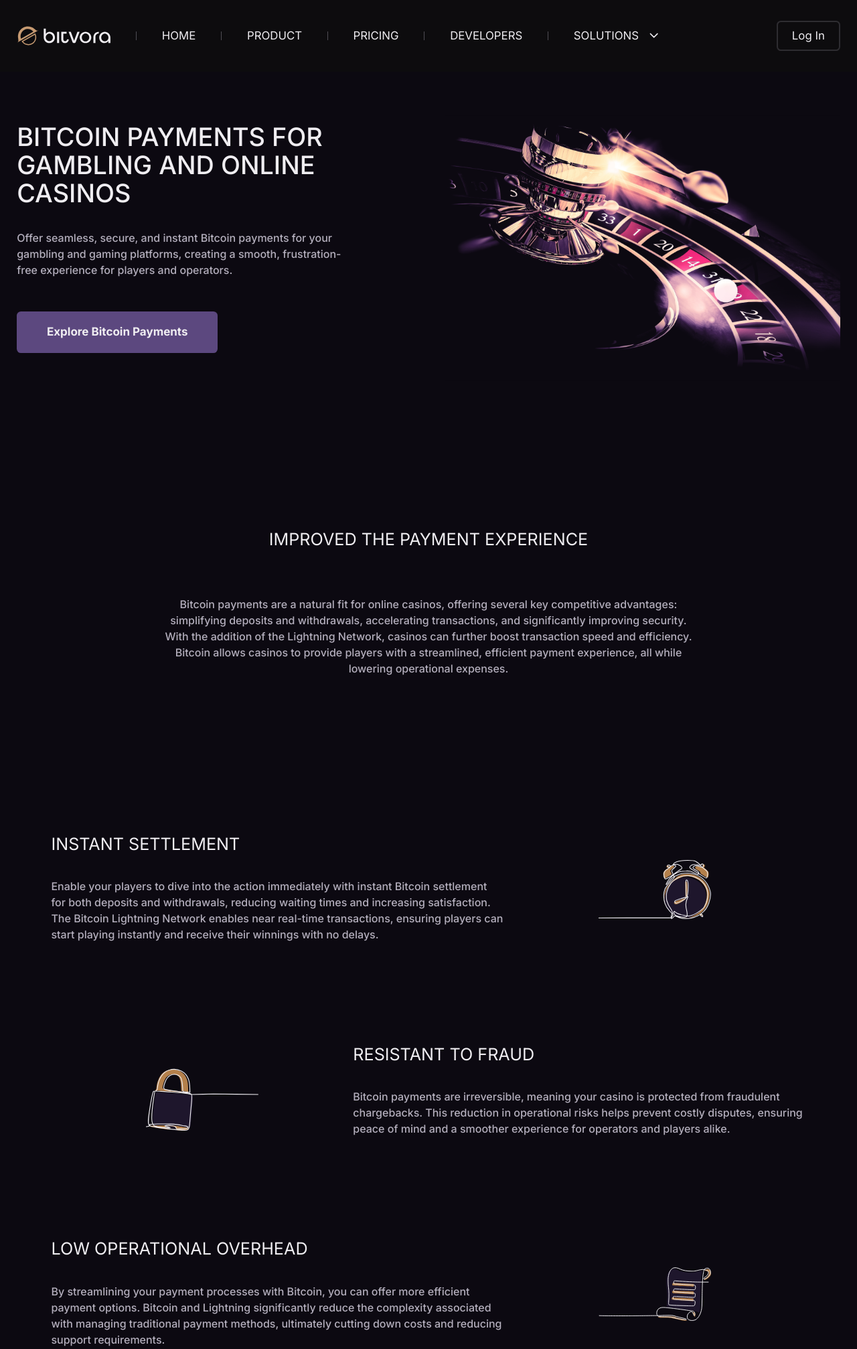
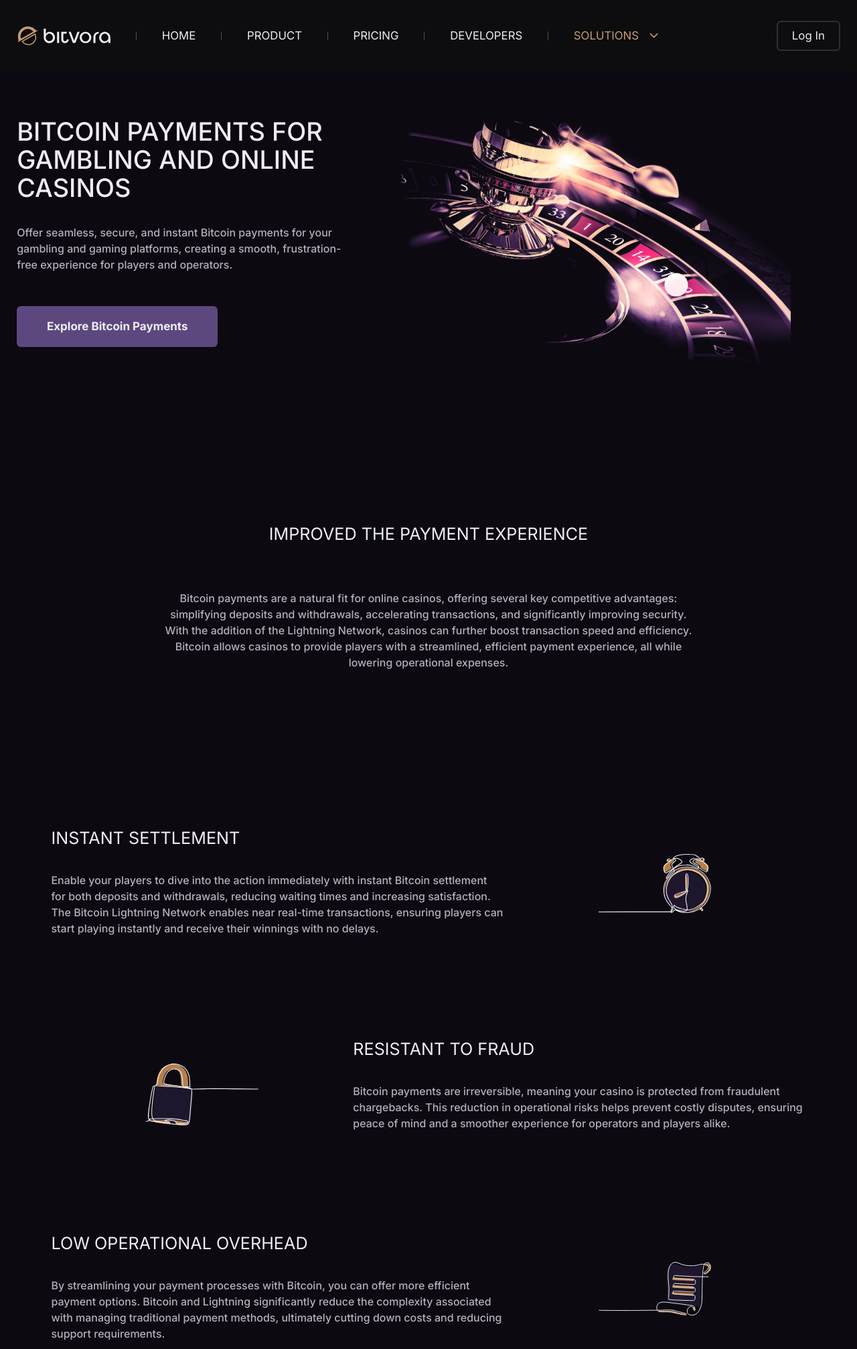
Before and after one commit to bitvora/bitvora-home, a PHP site: page /solutions/gambling-and-online-casinos.html in a window 1280 px wide. Shown: the top 2014 px of the page at 67% size. Run offline with PHP 8.4, Linux system fonts and the light colour scheme.

Commit message:
Update tablet view for gambing and casino page

```diff
--- a/index.html
+++ b/index.html
@@ -1,7 +1,6 @@
 <html lang="en">
 
 <head>
-  <!-- Google tag (gtag.js) -->
   <script async src="https://www.googletagmanager.com/gtag/js?id=G-F53PKPK28X"></script>
   <script>
     window.dataLayer = window.dataLayer || [];
--- a/js/menu.js
+++ b/js/menu.js
@@ -7,6 +7,13 @@
   const mobileMenuToggle = document.getElementById('mobile-menu-toggle');
   const mobileMenuIcon = document.getElementById('mobile-menu-icon');
   const mobileMenu = document.getElementById('mobile-menu');
+  const mobileSolutionsLinkText = document.getElementById('mobile-solutions-link');
+
+  if (window.location.pathname.startsWith('/solutions')) {
+    solutionsLink.style.color = '#C69A71';
+    mobileSolutionsLinkText.style.color = '#C69A71';
+
+  }
 
   let menuActive = false;
 
--- a/solutions/gambling-and-online-casinos.html
+++ b/solutions/gambling-and-online-casinos.html
@@ -1,7 +1,6 @@
 <html lang="en">
 
 <head>
-    <!-- Google tag (gtag.js) -->
     <script async src="https://www.googletagmanager.com/gtag/js?id=G-F53PKPK28X"></script>
     <script>
         window.dataLayer = window.dataLayer || [];
@@ -347,10 +346,16 @@
                             </li>
                             <li class="mb-6 border-light border-b-[1px] border-opacity-15 pb-6 flex tex-center justify-center"
                                 id="mobile-solutions">
-                                <p
-                                    class="text-light text-sm: sm:text-base hover:text-gold nav-link uppercase font-medium flex gap-3 items-center cursor-pointer">
+                                <p class="text-light text-sm: sm:text-base hover:text-gold nav-link uppercase font-medium flex gap-3 items-center cursor-pointer"
+                                    id="mobile-solutions-link">
                                     Solutions
-                                    <img src='/assets/right.svg' class="h-3 w-3" />
+                                    <svg width="8" height="12" viewBox="0 0 8 12" fill="none"
+                                        xmlns="http://www.w3.org/2000/svg">
+                                        <path
+                                            d="M0.977252 11.6477C0.777553 11.448 0.759398 11.1355 0.922789 10.9153L0.977252 10.8523L5.82925 6L0.977252 1.14775C0.777553 0.948047 0.759398 0.63555 0.922789 0.415341L0.977252 0.352253C1.17695 0.152553 1.48945 0.134398 1.70966 0.297789L1.77275 0.352253L7.02275 5.60225C7.22245 5.80195 7.2406 6.11445 7.07721 6.33466L7.02275 6.39775L1.77275 11.6477C1.55308 11.8674 1.19692 11.8674 0.977252 11.6477Z"
+                                            stroke="currentColor" />
+                                    </svg>
+
                                 </p>
                             </li>
                         </ul>
@@ -585,7 +590,7 @@
         </header>
     </div>
 
-    <main class="mt-10 pt-10 sm:mt-0 md:mt-2 lg:mt-4 xl:mt-4 2xl:mt-4 w-full mb-8 pb-8">
+    <main class="mt-12 pt-12 sm:mt-8 sm:pt-8 md:mt-2 lg:mt-4 xl:mt-4 2xl:mt-4 w-full mb-8 pb-8">
         <section class="flex justify-between items-center px-6 py-5 container mx-auto w-full">
             <div class="relative block lg:flex w-full">
                 <div id="hero-section"
@@ -606,8 +611,8 @@
                         Bitcoin Payments</a>
                 </div>
 
-                <div class="relative w-full lg:w-[60%] xl:w-[60%] 2xl:w-[60%] mt-10 flex justify-end py-12">
-                    <img src="/assets/gambling.png" class="w-full lg:w-[80%] max-w-none" />
+                <div class="relative w-full lg:w-[60%] xl:w-[60%] 2xl:w-[60%] mt-10 flex justify-end sm:justify-center lg:justify-end py-12">
+                    <img src="/assets/gambling.png" class="w-full sm:w-[80%] md:w-[70%] lg:w-[80%] max-w-none mx-auto" />
                 </div>
             </div>
         </section>
@@ -834,7 +839,7 @@
 
         <footer id="footer">
             <section
-                class="bg-white w-full px-4 sm:px-[50px] lg:px-[150px] py-[10px] sm:py-[20px] md:py-[30px] lg:py-[50px] mt-[35px] sm:mt-[45px] mlgd:mt-[75px] pt-[35px] sm:pt-[45px] md:pt-[40px] lg:pt-[75px] mb-12 pb-12 2xl:container">
+                class="bg-white w-full px-4 sm:px-[50px] lg:px-[130px] 2xl:px-[150px] py-[10px] sm:py-[20px] md:py-[30px] lg:py-[50px] mt-[35px] sm:mt-[45px] md:mt-[75px] pt-[35px] sm:pt-[45px] md:pt-[40px] lg:pt-[75px] mb-12 pb-12 2xl:container">
                 <div
                     class="w-80 md:w-[300px] lg:w-[600px] flex md:block items-center justify-center md:justify-start text-center md:text-left mx-auto md:mx-[unset]">
                     <h4
@@ -844,7 +849,7 @@
                 </div>
 
                 <div
-                    class="mt-2 sm:mt-2 md:mt-2 lg:mt-2 xl:mt-2 2xl:mt-2 pt-2 sm:pt-2 md:pt-2 lg:pt-2 xl:pt-2 2xl:pt-2 md:flex justify-between items-center">
+                    class="mt-2 sm:mt-2 md:mt-2 lg:mt-2 xl:mt-2 2xl:mt-2 pt-2 sm:pt-2 md:pt-2 lg:pt-2 xl:pt-2 2xl:pt-2 lg:flex justify-between items-center">
                     <div class="w-full md:w-[600px] text-center md:text-left">
                         <p class="text-text font-light text-[13px] lg:text-base 2xl:text-lg">
                             Ready to explore how Bitcoin payments can transform your online gaming business? Visit our
--- a/styles/main.css
+++ b/styles/main.css
@@ -874,6 +874,10 @@
   margin-top: 2.5rem;
 }
 
+.mt-12 {
+  margin-top: 3rem;
+}
+
 .block {
   display: block;
 }
@@ -1579,6 +1583,10 @@
 
 .pt-10 {
   padding-top: 2.5rem;
+}
+
+.pt-12 {
+  padding-top: 3rem;
 }
 
 .text-left {
@@ -2273,6 +2281,14 @@
     margin-top: 75px;
   }
 
+  .sm\:mt-12 {
+    margin-top: 3rem;
+  }
+
+  .sm\:mt-8 {
+    margin-top: 2rem;
+  }
+
   .sm\:flex {
     display: flex;
   }
@@ -2311,6 +2327,34 @@
 
   .sm\:w-full {
     width: 100%;
+  }
+
+  .sm\:w-\[300px\] {
+    width: 300px;
+  }
+
+  .sm\:w-\[\] {
+    width: ;
+  }
+
+  .sm\:w-\[200px\] {
+    width: 200px;
+  }
+
+  .sm\:w-\[250px\] {
+    width: 250px;
+  }
+
+  .sm\:w-\[60\%\] {
+    width: 60%;
+  }
+
+  .sm\:w-\[90\%\] {
+    width: 90%;
+  }
+
+  .sm\:w-\[80\%\] {
+    width: 80%;
   }
 
   .sm\:min-w-\[360px\] {
@@ -2441,6 +2485,10 @@
     padding-top: 75px;
   }
 
+  .sm\:pt-8 {
+    padding-top: 2rem;
+  }
+
   .sm\:text-left {
     text-align: left;
   }
@@ -2661,6 +2709,14 @@
     width: 100%;
   }
 
+  .md\:w-\[70\%\] {
+    width: 70%;
+  }
+
+  .md\:w-\[\%\] {
+    width: %;
+  }
+
   .md\:min-w-\[unset\] {
     min-width: unset;
   }
@@ -3146,6 +3202,10 @@
     justify-content: flex-start;
   }
 
+  .lg\:justify-end {
+    justify-content: flex-end;
+  }
+
   .lg\:justify-center {
     justify-content: center;
   }
@@ -3250,6 +3310,21 @@
   .lg\:py-\[18px\] {
     padding-top: 18px;
     padding-bottom: 18px;
+  }
+
+  .lg\:px-\[120px\] {
+    padding-left: 120px;
+    padding-right: 120px;
+  }
+
+  .lg\:px-\[100px\] {
+    padding-left: 100px;
+    padding-right: 100px;
+  }
+
+  .lg\:px-\[130px\] {
+    padding-left: 130px;
+    padding-right: 130px;
   }
 
   .lg\:pb-12 {
@@ -3669,6 +3744,11 @@
     padding-bottom: 2rem;
   }
 
+  .\32xl\:px-\[150px\] {
+    padding-left: 150px;
+    padding-right: 150px;
+  }
+
   .\32xl\:pb-12 {
     padding-bottom: 3rem;
   }
```
Also changed, not shown: privacy-policy.html (+12 -0 lines), terms-of-service.html (+11 -0 lines).
